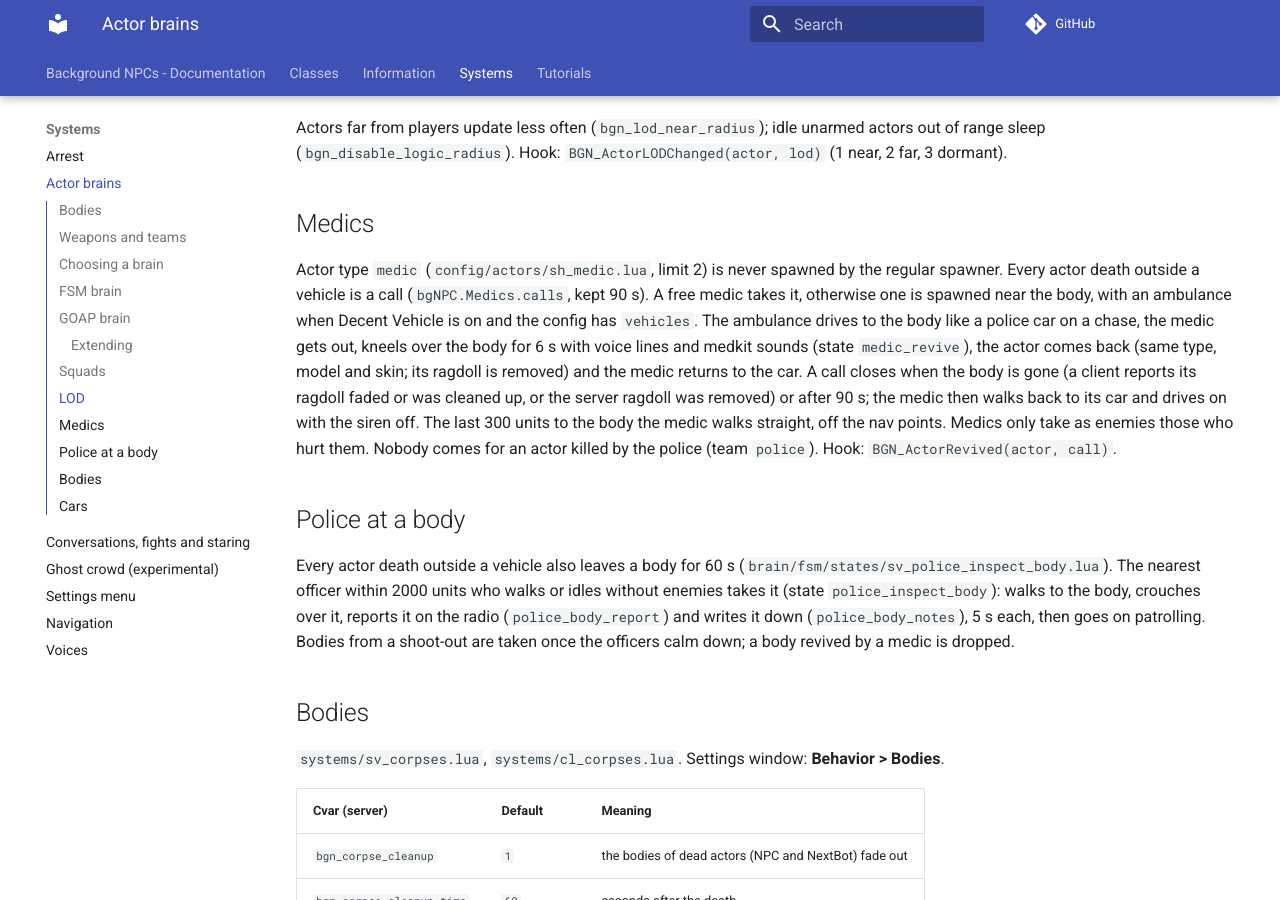
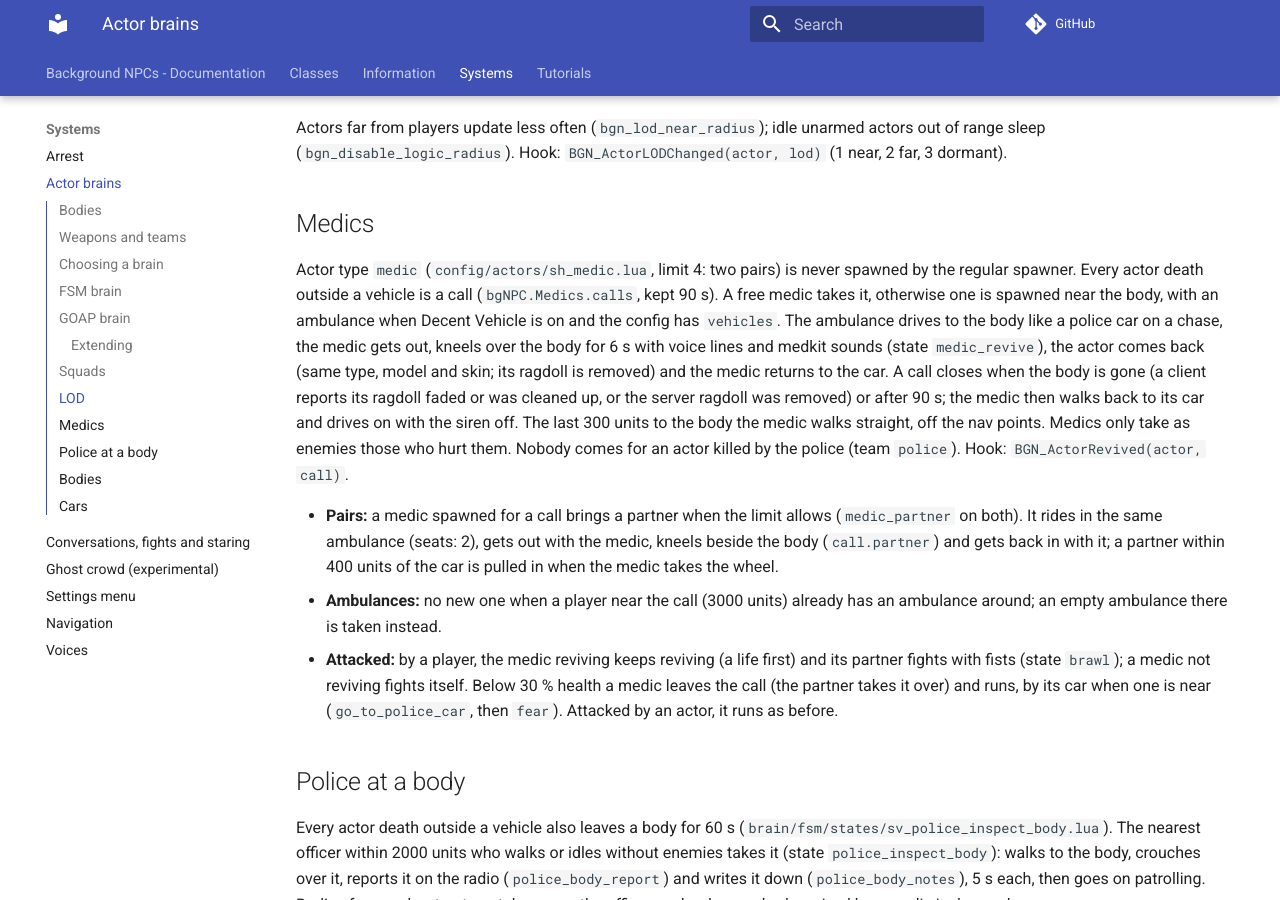
Before and after one commit to Shark-vil/background-citizens, an MkDocs documentation site: the page built from docs/systems/brains.md, in a window 1280 px wide and 900 px high, scrolled down 2121 px. Built offline with MkDocs 1.6.1 and Material for MkDocs 9.7.7, drawn with Linux system fonts in a browser that asks for light colours; comment, search, counter and statistics services are not loaded.

Commit message:
Medics come in pairs, reuse nearby ambulances and fight or flee when attacked; car break-in pauses instead of restarting
Co-Authored-By: Claude Opus 5.5 <noreply@anthropic.com>

```diff
--- a/docs/systems/brains.md
+++ b/docs/systems/brains.md
@@ -87,7 +87,7 @@ Actors far from players update less often (`bgn_lod_near_radius`); idle unarmed
 
 ## Medics
 
-Actor type `medic` (`config/actors/sh_medic.lua`, limit 2) is never spawned by the regular spawner. Every actor
+Actor type `medic` (`config/actors/sh_medic.lua`, limit 4: two pairs) is never spawned by the regular spawner. Every actor
 death outside a vehicle is a call (`bgNPC.Medics.calls`, kept 90 s). A free medic takes it, otherwise one is
 spawned near the body, with an ambulance when Decent Vehicle is on and the config has `vehicles`. The ambulance
 drives to the body like a police car on a chase, the medic gets out, kneels over the body for 6 s with voice
@@ -97,6 +97,16 @@ faded or was cleaned up, or the server ragdoll was removed) or after 90 s; the m
 and drives on with the siren off. The last 300 units to the body the medic walks straight, off the nav points.
 Medics only take as enemies those who hurt them. Nobody comes for an actor killed by the police (team `police`).
 Hook: `BGN_ActorRevived(actor, call)`.
+
+- **Pairs:** a medic spawned for a call brings a partner when the limit allows (`medic_partner` on both). It rides
+  in the same ambulance (seats: 2), gets out with the medic, kneels beside the body (`call.partner`) and gets
+  back in with it; a partner within 400 units of the car is pulled in when the medic takes the wheel.
+- **Ambulances:** no new one when a player near the call (3000 units) already has an ambulance around; an empty
+  ambulance there is taken instead.
+- **Attacked:** by a player, the medic reviving keeps reviving (a life first) and its partner fights with fists
+  (state `brawl`); a medic not reviving fights itself. Below 30 % health a medic leaves the call (the partner
+  takes it over) and runs, by its car when one is near (`go_to_police_car`, then `fear`). Attacked by an actor,
+  it runs as before.
 
 ## Police at a body
 
```
Also changed, not shown: docs/systems/arrest.md (+2 -1 lines), 6 other files.
